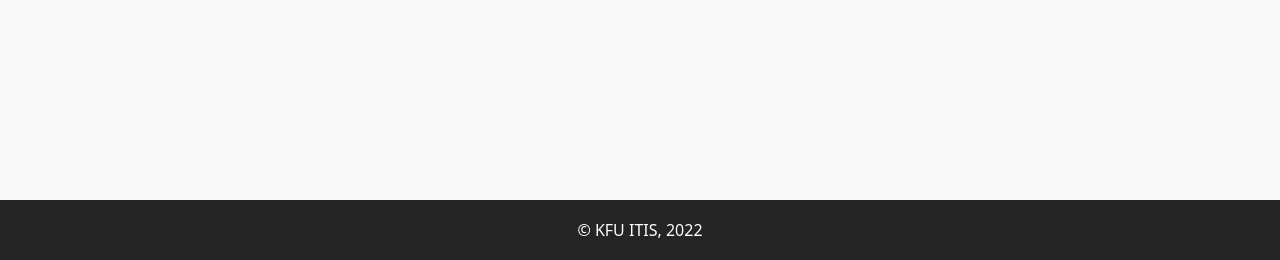
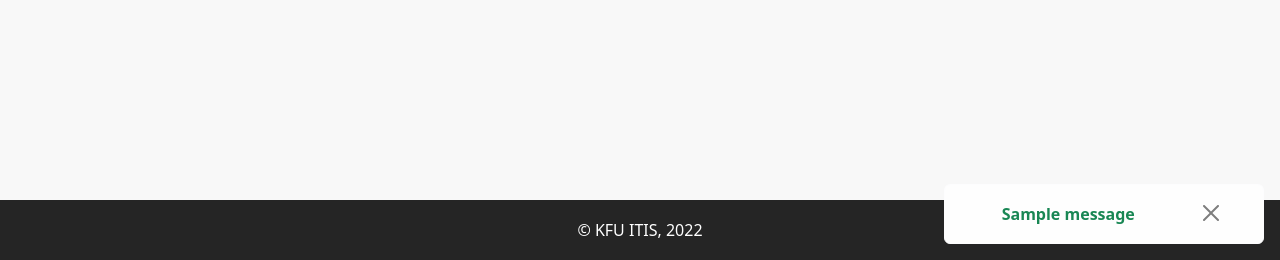
Before and after one commit to Addefan/soil-db, a Django app: template web/templates/web/plant.html in a window 1280 px wide. Shown: the part 540-800 px from the top of the page. Run offline with Django 4.2, Linux system fonts and the light colour scheme; the template is opened without the code that fills it: most values are stand-ins (such as "Sample title", 1, 10 or a date in 2020); one stand-in notice (Sample message) is shown; some libraries are stand-ins or nearby versions.

Commit message:
= changed bootstrap toasts to alerts

```diff
--- a/web/templates/messages.html
+++ b/web/templates/messages.html
@@ -1,24 +1,22 @@
-<div class="toast-container position-fixed bottom-0 end-0 p-3">
+{% if messages %}
     {% for message in messages %}
-        <div class="toast mb-2" role="alert" aria-live="assertive" aria-atomic="true">
-            <div class="toast-header">
+        <div class="alert alert-light d-flex align-items-center w-25 position-absolute bottom-0 end-0 m-3" role="alert">
+            <div class="alert-heading w-75 text-center">
                 <strong class="me-auto
                     {% if message.level == DEFAULT_MESSAGE_LEVELS.SUCCESS %}
-                         text-success">Успешно!
+                         text-success">{{ message|safe }}
                     {% elif message.level == DEFAULT_MESSAGE_LEVELS.ERROR %}
-                         text-danger">Ошибка!
+                         text-danger">{{ message|safe }}
                     {% elif message.level == DEFAULT_MESSAGE_LEVELS.WARNING %}
-                         text-warning">Предупреждение!
+                         text-warning">{{ message|safe }}
                     {% elif message.level == DEFAULT_MESSAGE_LEVELS.INFO %}
-                         text-info">Уведомление!
+                         text-info">{{ message|safe }}
                     {% endif %}
                 </strong>
-                <button type="button" class="btn-close" data-bs-dismiss="toast"
-                        aria-label="Close"></button>
             </div>
-            <div class="toast-body">
-                {{ message|safe }}
+            <div class="text-center w-25">
+                <button type="button" class="btn-close" data-bs-dismiss="alert" aria-label="Close"></button>
             </div>
         </div>
     {% endfor %}
-</div>
+{% endif %}
```
